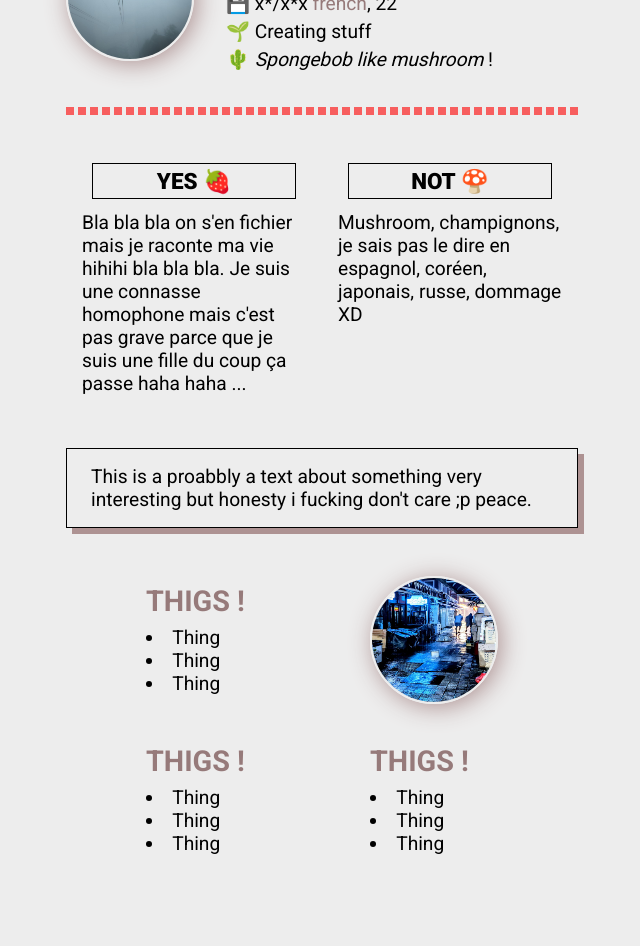
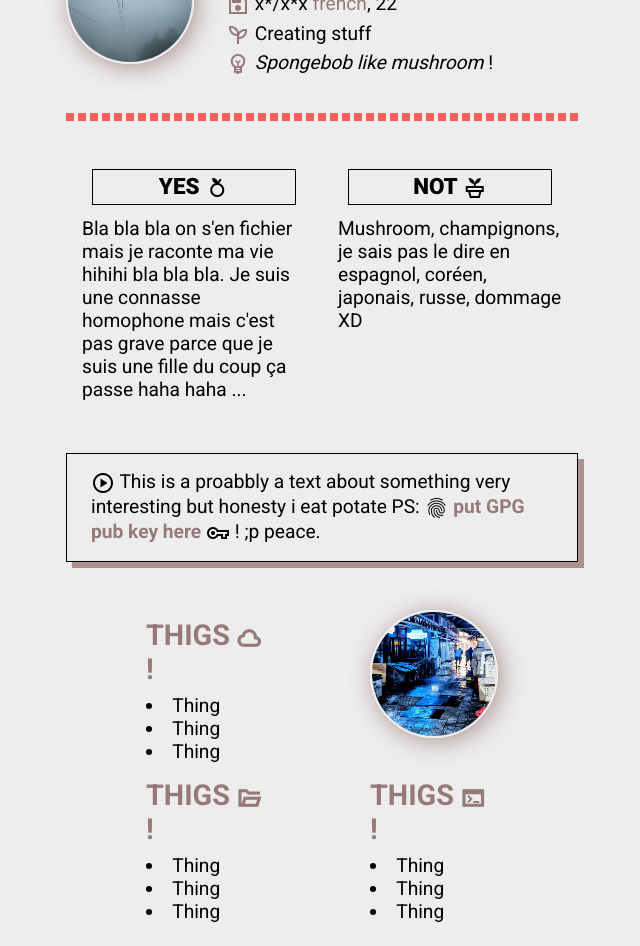
Before and after one commit to lostsh/vernhes-yohann, a plain HTML site: page index.html in a window 1280 px wide. Shown: the part 113-1059 px from the top of the page, without its empty margins (318-958 px from the left). Before the commit the page ends 1025 px from the top, so only its background shows below. Drawn offline with nearby package versions, Linux system fonts and the light colour scheme.

Commit message:
adding random google icons

```diff
--- a/assets/css/index.css
+++ b/assets/css/index.css
@@ -64,3 +64,11 @@ main>:nth-child(5)>div div{
     height: 10vw;
     margin: 1rem;
 }
+
+/* global sets
+
+*/
+.offset-top{
+    display: inline-flex;
+    vertical-align: middle;
+}
--- a/index.html
+++ b/index.html
@@ -10,6 +10,8 @@
     <link rel="preconnect" href="https://fonts.googleapis.com"/>
     <link rel="preconnect" href="https://fonts.gstatic.com" crossorigin/>
     <link rel="stylesheet" href="https://fonts.googleapis.com/css2?family=Roboto:wght@400;700;900&display=swap"/>
+    <!--<link rel="stylesheet" href="https://fonts.googleapis.com/css2?family=Material+Symbols+Sharp:opsz,wght,FILL,GRAD@48,400,0,0"/>-->
+    <link rel="stylesheet" href="https://fonts.googleapis.com/css2?family=Material+Symbols+Sharp:opsz,wght,FILL,GRAD@24,300,0,-25" />
     <link rel="stylesheet" href="assets/css/main.css"/>
     <link rel="stylesheet" href="assets/css/index.css"/>
   </head>
@@ -19,15 +21,15 @@
         <div class="round-picture"><img src="assets/img/mist-pherique.jpg" alt="Profile Picture"/></div>
         <div>
           <h1>lostsh</h1>
-          <p>💾 x*/x*x <span class="grey">french</span>, 22</p>
-          <p>🌱 Creating stuff</p>
-          <p>🌵 <span class="italic">Spongebob like mushroom</span> !</p>
+          <p><span class="offset-top grey material-symbols-sharp">save</span> x*/x*x <span class="grey">french</span>, 22</p>
+          <p><span class="offset-top grey material-symbols-sharp">psychiatry</span> Creating stuff</p>
+          <p><span class="offset-top grey material-symbols-sharp">emoji_objects</span> <span class="italic">Spongebob like mushroom</span> !</p>
         </div>
       </div>
       <hr/>
       <div>
         <div>
-          <h3 class="boxed">YES 🍓</h3>
+          <h3 class="boxed">YES <span class="offset-top material-symbols-sharp">nutrition</span></h3>
           <p>
             Bla bla bla on s'en fichier mais je raconte ma vie hihihi bla bla bla.
             Je suis une connasse homophone mais c'est pas grave parce que je suis une fille du coup
@@ -35,19 +37,19 @@
           </p>
         </div>
         <div>
-          <h3 class="boxed">NOT 🍄</h3>
+          <h3 class="boxed">NOT <span class="offset-top material-symbols-sharp">potted_plant</span></h3>
           <p>
             Mushroom, champignons, je sais pas le dire en espagnol, coréen, japonais, russe, dommage XD
           </p>
         </div>
       </div>
       <div class="boxed shadowed">
-        <p>This is a proabbly a text about something very interesting but honesty i fucking don't care ;p peace.</p>
+        <p><span class="offset-top material-symbols-sharp">play_circle</span> This is a proabbly a text about something very interesting but honesty i eat potate PS: <span class="offset-top material-symbols-sharp">fingerprint</span> <span class="bold grey">put GPG pub key here</span> <span class="offset-top material-symbols-sharp">vpn_key</span> ! ;p peace.</p>
       </div>
       <div>
         <div>
           <div>
-            <h2>Thigs !</h2>
+            <h2>Thigs <span class="offset-top bold grey material-symbols-sharp">cloud</span> !</h2>
             <ul>
               <li>Thing</li>
               <li>Thing</li>
@@ -55,7 +57,7 @@
             </ul>
           </div>
           <div>
-            <h2>Thigs !</h2>
+            <h2>Thigs <span class="offset-top bold grey material-symbols-sharp">folder_open</span> !</h2>
             <ul>
               <li>Thing</li>
               <li>Thing</li>
@@ -66,7 +68,7 @@
         <div>
           <div class="round-picture"><img src="assets/img/rain-street.jpg" alt="Profile Picture"/></div>
           <div>
-            <h2>Thigs !</h2>
+            <h2>Thigs <span class="offset-top grey bold material-symbols-sharp">terminal</span> !</h2>
             <ul>
               <li>Thing</li>
               <li>Thing</li>
```
